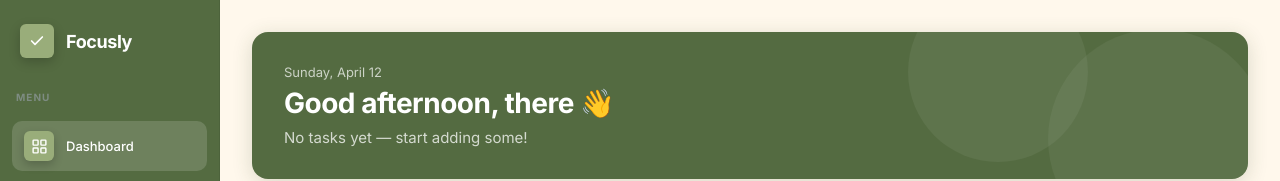
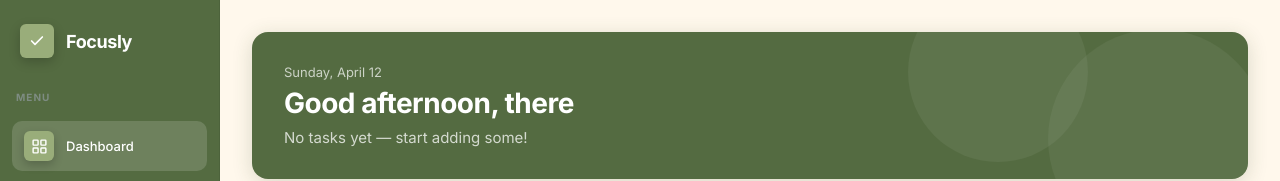
Before and after one commit to EASS-HIT-PART-A-2026-CLASS-IX/focusly, a React (Vite) app in the folder frontend/: page / in a window 1280 px wide. Shown: the top 181 px of the page. Built offline with nearby package versions, Linux system fonts and the light colour scheme; no server answers.

Commit message:
remove wave emoji from dashboard greeting

```diff
--- a/frontend/src/pages/DashboardPage.tsx
+++ b/frontend/src/pages/DashboardPage.tsx
@@ -35,7 +35,7 @@ function HeroBanner({ name, done, total }: { name: string; done: number; total:
 
       <div>
         <p className="hero-date">{today}</p>
-        <h1 className="hero-title">{getGreeting()}, {name || 'there'} 👋</h1>
+        <h1 className="hero-title">{getGreeting()}, {name || 'there'}</h1>
         <p className="hero-subtitle">{subtitle}</p>
       </div>
 
```
